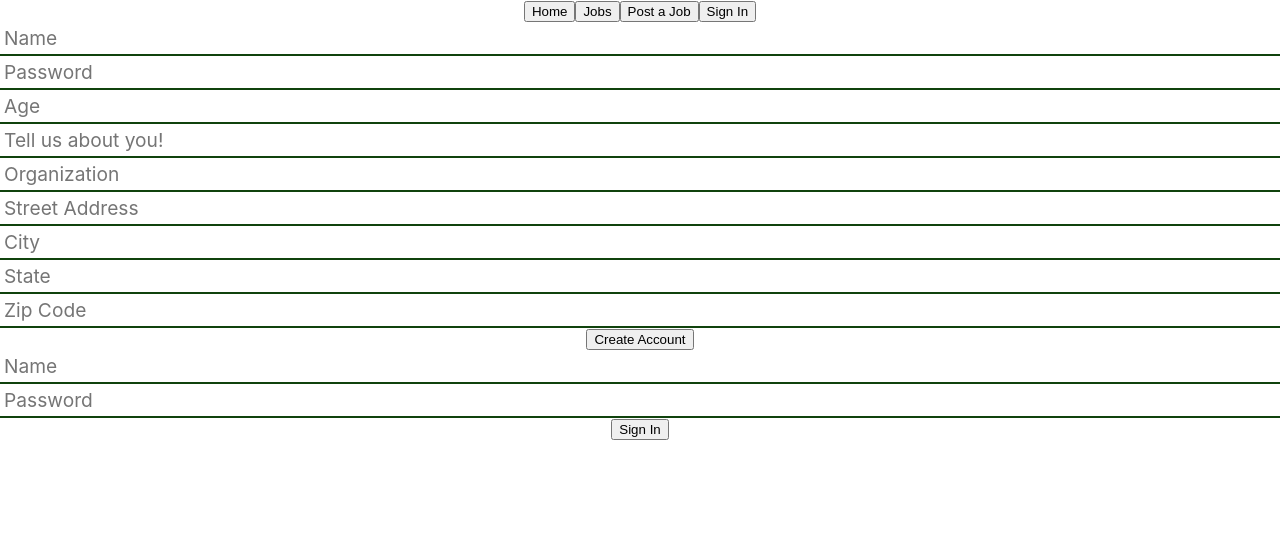
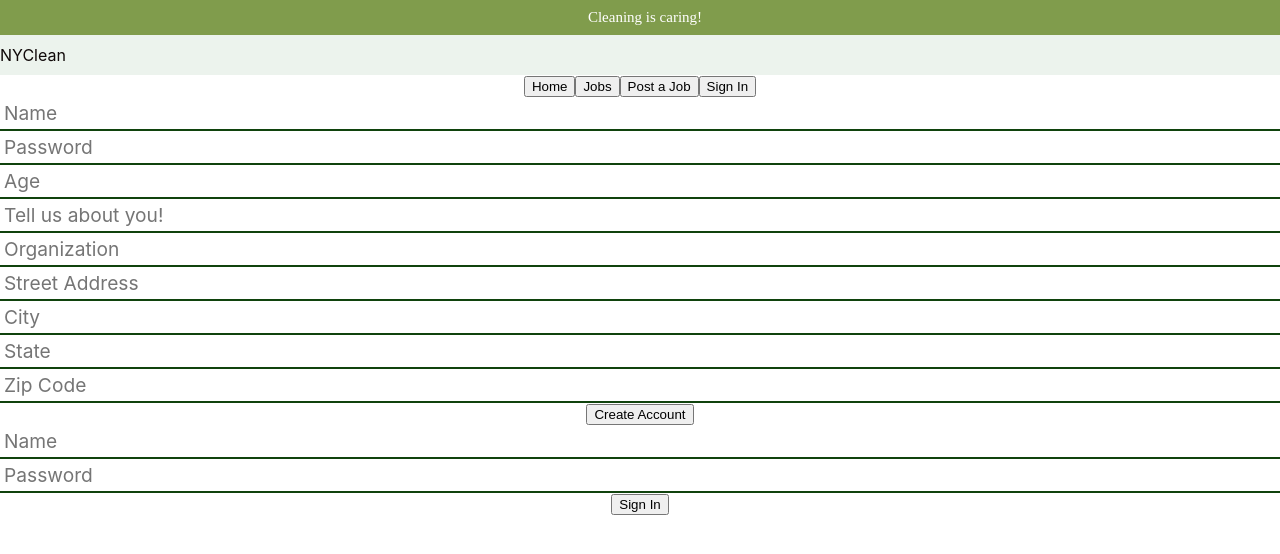
Before and after one commit to B-Keshav/NYCleans, a React (Create React App) app in the folder client/: page /volunteers in a window 1280 px wide. Shown: the top 554 px of the page. Built offline with nearby package versions, Linux system fonts and the light colour scheme; no server answers.

Commit message:
Starting CsS

```diff
--- a/client/src/App.js
+++ b/client/src/App.js
@@ -38,6 +38,8 @@ function App() {
 
   return (
     <BrowserRouter>
+    <div className='top-banner-text'><span className='top-banner'></span></div>
+    <div className='logo_bar'>NYClean</div>
       <div className="App">
         <Link to={"/"}>
           <button>Home</button>
--- a/client/src/Map.js
+++ b/client/src/Map.js
@@ -32,8 +32,7 @@ function Map() {
 
     return (
         <div className="map">
-            <h2 className="map-h2">Look for Volunteer Opportunities near you!</h2>
-
+            <h2 className="map-h2">Volunteer Opportunities near you!</h2>
             <div className="google-map">
                 <GoogleMapReact
                     bootstrapURLKeys={{ key: 'AIzaSyB6wyOfDyMZwASobvaG-XhnmGLyzx2zYxo' }}
--- a/client/src/components/About.js
+++ b/client/src/components/About.js
@@ -1,7 +1,13 @@
 function About () {
 
     return (
-        <h1> Hello, were NYClean! Come join us. </h1>
+        <>
+        <h1> Hello, we're NYClean! </h1>
+        <img className="volunteers" src="https://washingtonsqpark.org/wp-content/uploads/2022/09/IMG_5583-1300x975.jpeg"></img>
+        <p>Our mission is to keep our city clean. Volunteer for clean up projects near you that your fellow city goers have posted.
+            Is there a mess in your neighborhood? Post a job and gather some of the greatest New Yorkers to help
+            you remedy this. </p>
+        </>
     )
 }
 
--- a/client/src/index.css
+++ b/client/src/index.css
@@ -27,8 +27,6 @@ border-bottom: 2px solid rgb(16, 67, 13);
 transition: all 0.2s;
 width: 100%;
 }
-
-
 .jobContainer {
   display: grid;
   grid-template-columns: 1fr 1fr 1fr;
@@ -50,10 +48,60 @@ width: 100%;
   outline-color: #cfc4c4;
   outline-width: thin;
 }
-
 .jobImage {
   position: relative;
   max-width: 70%;
   max-height: 70%;
   margin: 3%;
 }
+
+/* Banner */
+.top-banner-text,
+.hidden {
+  font-family: "Magda", "sans-serif";
+  font-size: 15px;
+  line-height: 35px;
+  text-align: center;
+  background-color: #809c4c;
+  color: #ffffff;
+}
+.top-banner::before {
+  content: "NYClean is here!";
+  animation: animate infinite 7s;
+  padding-left: 10px;
+}
+@keyframes animate {
+
+  0% {
+    content: "Volunteer Today!";
+  }
+
+  45% {
+    content: "Help us keep our city clean.";
+  }
+
+  75% {
+    content: "Cleaning is caring!";
+  }
+}
+
+/* Logo Bar */
+.logo_bar {
+  line-height: 40px;
+  text-align: left;
+  background-color: #ecf3ed;
+  color: #100909;
+}
+
+/* Google Map */
+.google-map {
+  max-width: 600px;
+  max-height: 550px;
+  padding: 20px;
+}
+
+/* Volunteers */
+.volunteers {
+  max-width: 800px;
+  max-height: 400px;
+}
```
